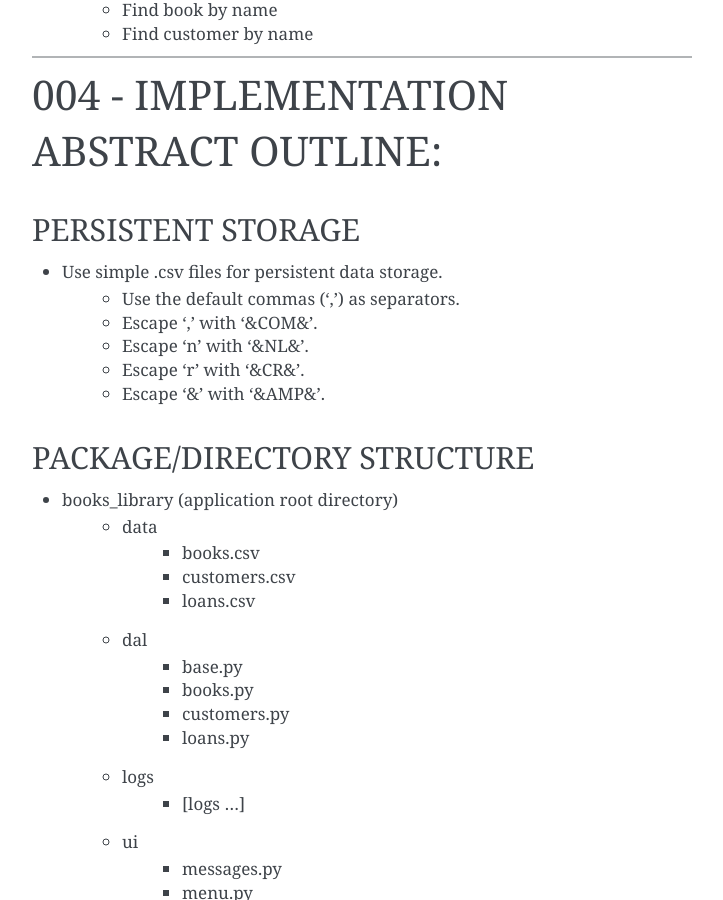
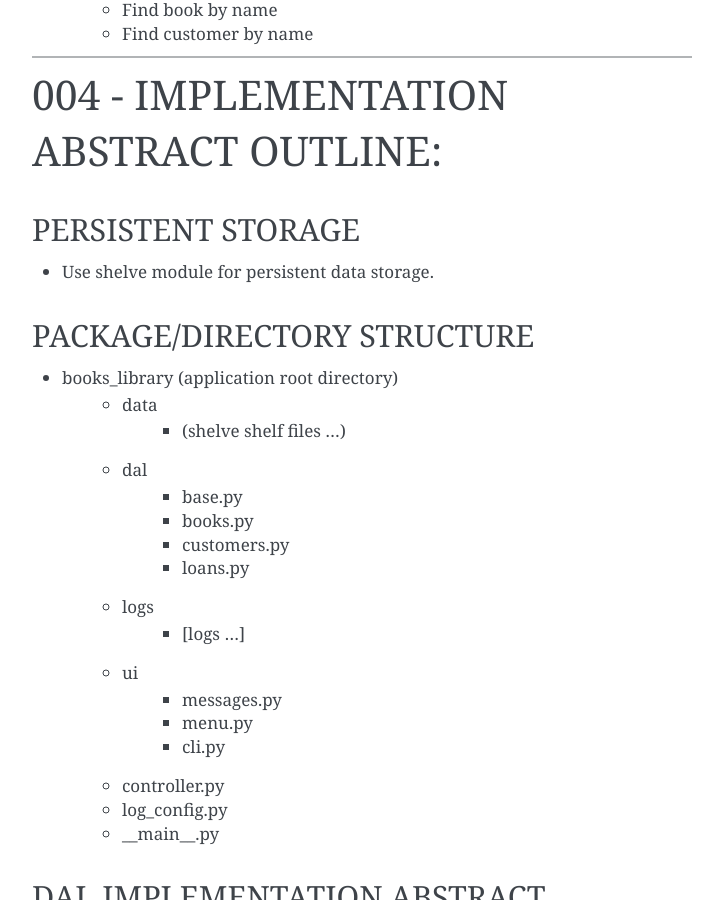
Before and after one commit to c-c-k/books-library, a Sphinx documentation site: the page built from docs/source/roadmap.rst, in a window 1280 px wide and 900 px high, scrolled down 3501 px. Shown: the whole window, without its empty margins (388-1111 px from the left). Built offline with Sphinx 7.4.7, drawn with Linux system fonts in a browser that asks for light colours.

Commit message:
roadmap.rst: fix: IMPLEMENTATION ABSTRACT - PERSISTENT STORAGE - use shelve instead of csv.

```diff
--- a/docs/source/roadmap.rst
+++ b/docs/source/roadmap.rst
@@ -152,21 +152,14 @@
 PERSISTENT STORAGE
 ------------------
 
-* Use simple .csv files for persistent data storage.
-    * Use the default commas (',') as separators.
-    * Escape ',' with '&COM&'.
-    * Escape '\n' with '&NL&'.
-    * Escape '\r' with '&CR&'.
-    * Escape '&' with '&AMP&'.
+* Use shelve module for persistent data storage.
 
 PACKAGE/DIRECTORY STRUCTURE
 ---------------------------
 
 * books_library (application root directory)
     * data
-        * books.csv
-        * customers.csv
-        * loans.csv
+        * (shelve shelf files ...)
     * dal
         * base.py
         * books.py
```
